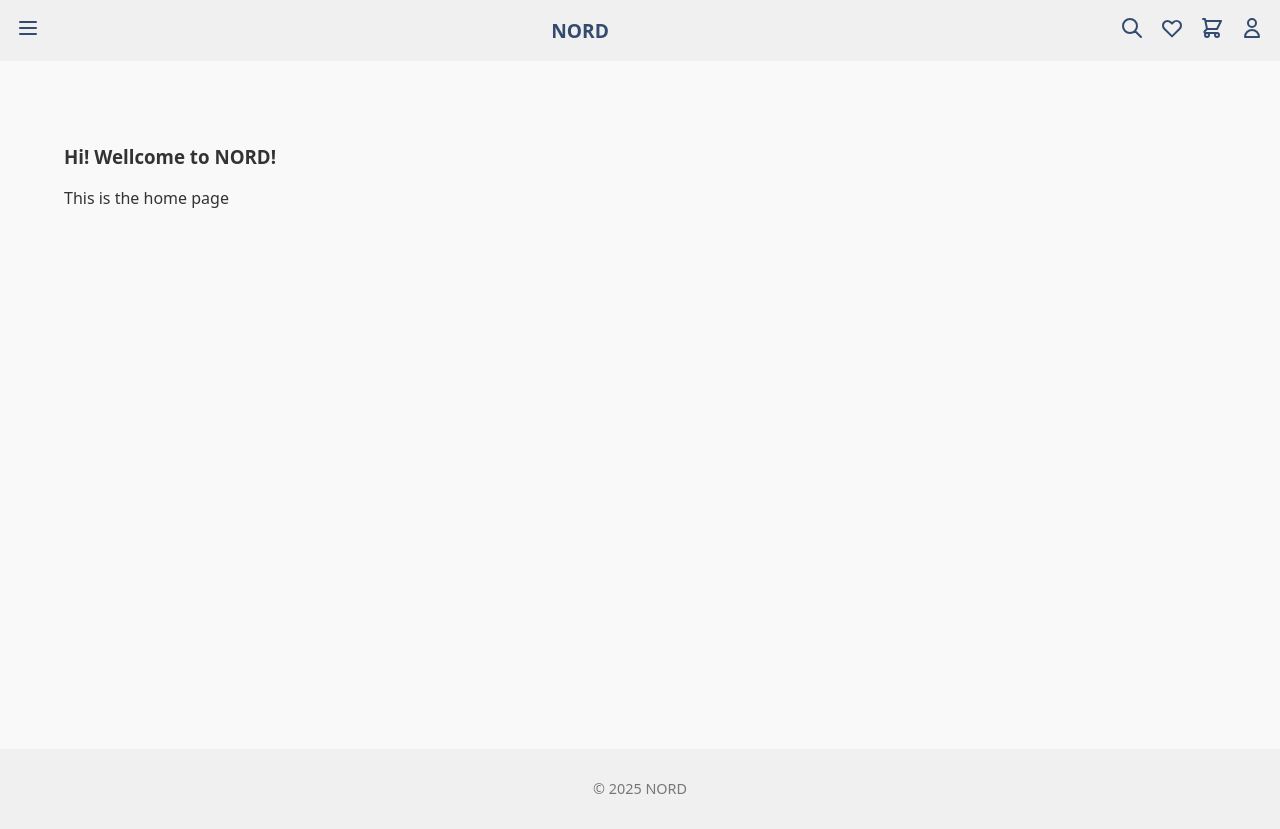
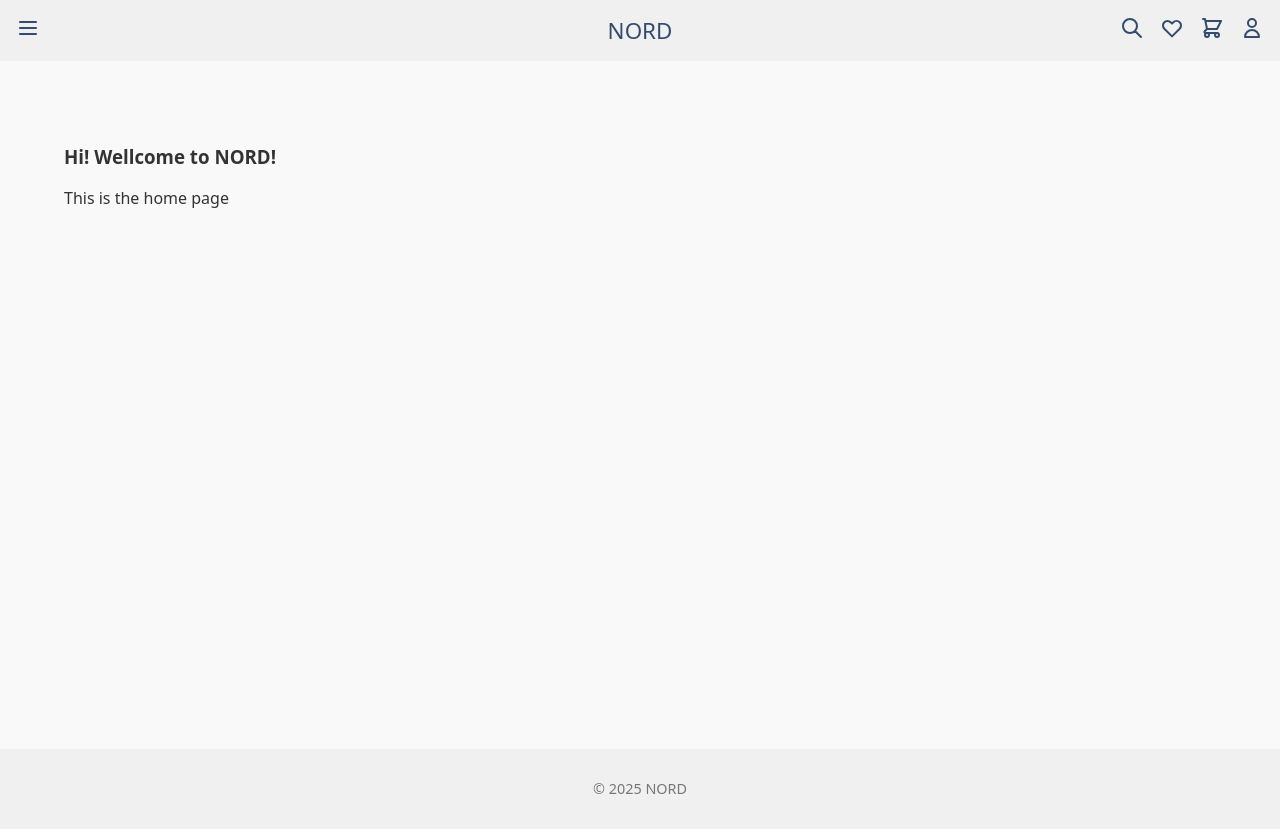
Before and after one commit to nvdovenko/nord, a React (Vite) app: page / in a window 1280 px wide. Built offline with nearby package versions, Linux system fonts and the light colour scheme.

Commit message:
Initial project upload

```diff
--- a/src/App.css
+++ b/src/App.css
@@ -4,10 +4,9 @@
   align-items: center;
 }
 
-.nav-left .logo {
-  font-weight: bold;
-  font-size: 1.2rem;
-  text-decoration: none;
+.nav-left {
+  display: flex;
+  gap: 1rem;
 }
 
 .nav-right {
@@ -16,9 +15,16 @@
 }
 
 .nav-center {
+  font-weight: bold;
+  font-size: 1.4rem;
   position: absolute;
   left: 50%;
   transform: translateX(-50%);
+  text-decoration: none;
+}
+
+.nav-center .logo:hover {
+  text-decoration: none;
 }
 
 .icon {
--- a/src/components/layout/Layout.tsx
+++ b/src/components/layout/Layout.tsx
@@ -18,7 +18,7 @@ const Layout: React.FC = () => {
               <HiOutlineMenu className="icon" />
             </Link>
           </div>
-          <div className="nav-left">
+          <div className="nav-center">
             <Link to="/" className="logo">
               NORD
             </Link>
```
